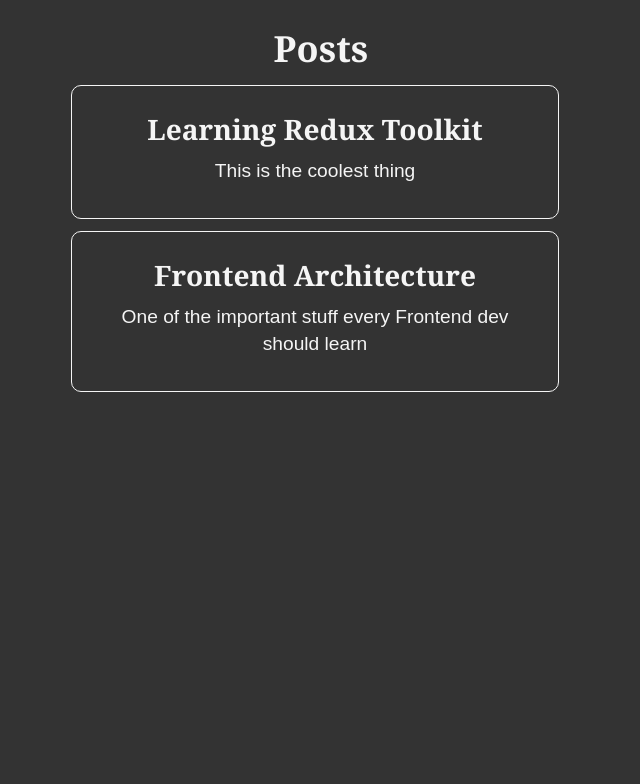
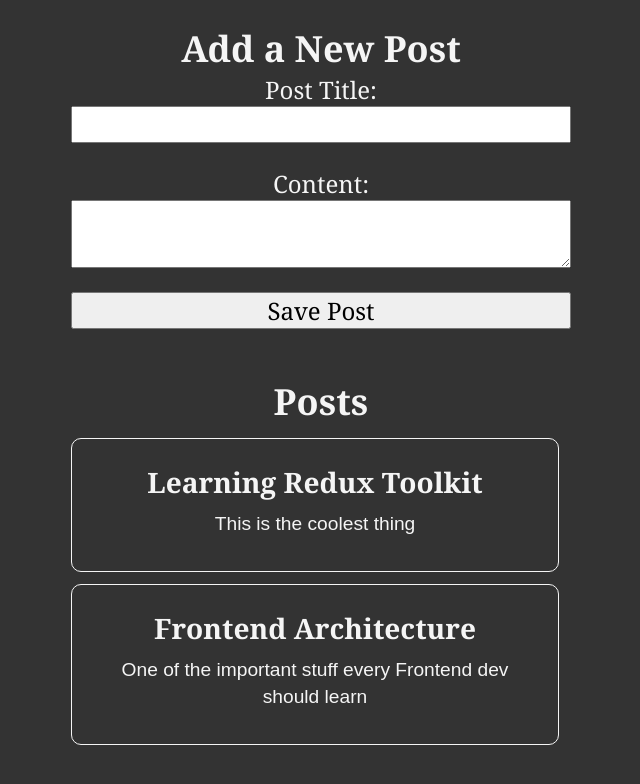
Before and after one commit to ProPhycient5/redux_essential_official, a React (Create React App) app: page / in a window 1280 px wide. Shown: the top 784 px of the page, without its empty margins (319-959 px from the left). Built offline with nearby package versions, Linux system fonts and the light colour scheme.

Commit message:
added save post form

```diff
--- a/package.json
+++ b/package.json
@@ -11,6 +11,8 @@
     "react-dom": "^18.2.0",
     "react-redux": "^8.0.5",
     "react-scripts": "5.0.1",
+    "redux-persist": "^6.0.0",
+    "redux-persist-indexeddb-storage": "^1.0.4",
     "web-vitals": "^2.1.4"
   },
   "scripts": {
--- a/src/App.js
+++ b/src/App.js
@@ -1,9 +1,11 @@
 import "./App.css";
 import PostsList from "./features/posts/PostsList";
+import AddPostForm from "./features/posts/AddPostForm";
 
 function App() {
   return (
     <main className="App">
+      <AddPostForm />
       <PostsList />
     </main>
   );
--- /dev/null
+++ b/src/features/posts/AddPostForm.js
@@ -0,0 +1,55 @@
+import { useState } from "react";
+import { useDispatch } from "react-redux";
+import { nanoid } from "@reduxjs/toolkit";
+import { postAdded } from "./postsSlice";
+
+const AddPostForm = () => {
+  const [title, setTitle] = useState("");
+  const [content, setContent] = useState("");
+  const dispatch = useDispatch();
+
+  const onTitleChanged = (e) => setTitle(e.target.value);
+  const onContentChanged = (e) => setContent(e.target.value);
+
+  const handleSave = () => {
+    if (title && content) {
+      dispatch(
+        postAdded({
+          id: nanoid(),
+          title,
+          content,
+        })
+      );
+      setContent("");
+      setTitle("");
+    }
+  };
+
+  return (
+    <section>
+      <h2>Add a New Post</h2>
+      <form>
+        <label htmlFor="postTitle">Post Title:</label>
+        <input
+          type="text"
+          id="postTitle"
+          name="postTitle"
+          value={title}
+          onChange={onTitleChanged}
+        />
+        <label htmlFor="postContent">Content:</label>
+        <textarea
+          id="postContent"
+          name="postContent"
+          value={content}
+          onChange={onContentChanged}
+        />
+        <button type="button" onClick={handleSave}>
+          Save Post
+        </button>
+      </form>
+    </section>
+  );
+};
+
+export default AddPostForm;
--- a/src/features/posts/PostsList.js
+++ b/src/features/posts/PostsList.js
@@ -4,8 +4,11 @@
 
 const PostsList = () => {
   const posts = useSelector(selectAllPosts);
-  console.log("posts", posts);
-  const renderedPosts = posts.map((post) => {
+  // const test = useSelector(state => state);
+  // console.log("test", test);
+  const renderedPosts =
+    posts?.length > 0 &&
+    posts.map((post) => {
       return (
         <article key={post.id}>
           <h3>{post?.title}</h3>
--- a/src/features/posts/postsSlice.js
+++ b/src/features/posts/postsSlice.js
@@ -16,9 +16,15 @@
 const postsSlice = createSlice({
   name: "posts",
   initialState,
-  reducers: {},
+  reducers: {
+    postAdded(state, action){
+      state.push(action.payload)     //although it seems like we are mutating the state here, but underneath the hood immerJS updates the state in immutable manner.
+    }                                //immerJS is active inside createSlice() func
+  },
 });
 
 export const selectAllPosts = (state) => state.posts;
 
+export const {postAdded} = postsSlice.actions; //this is action creator func
+
 export default postsSlice.reducer
```
Also changed, not shown: 1 other file (tests, documents, lock files or other folders). Lines whose indentation alone changed are shown as unchanged.
